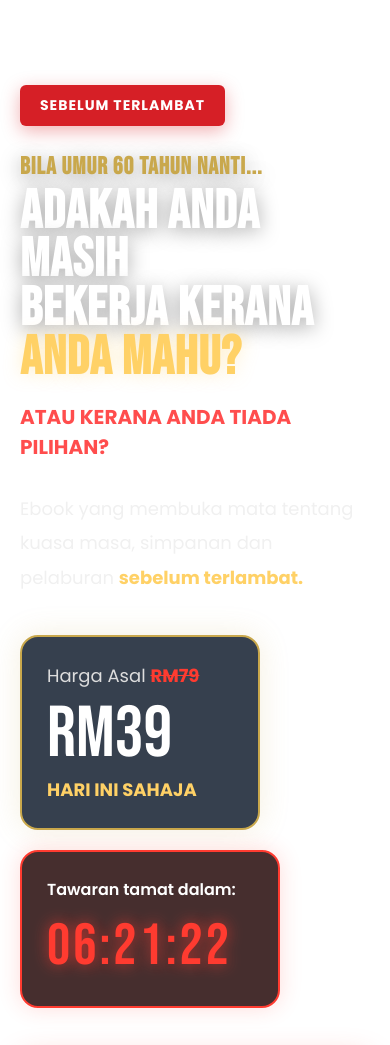
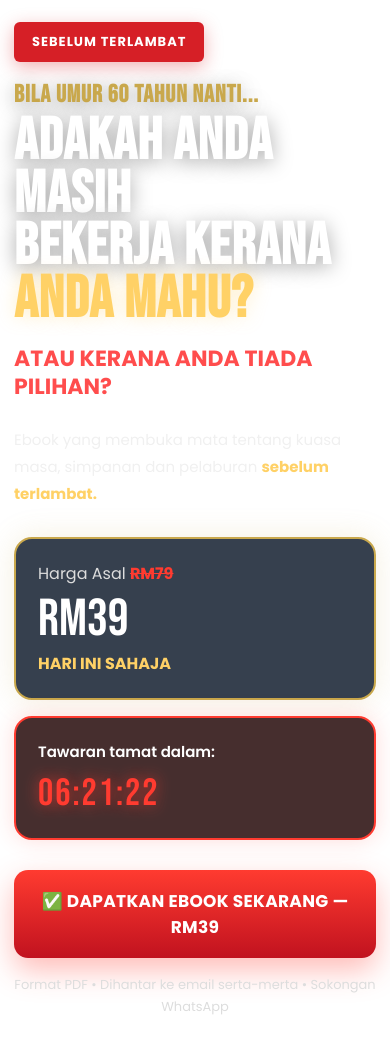
Before and after one commit to nitedragon1984/ebook-sebelum-terlambat, a plain HTML site: page index.html in a window 390 px wide. Shown: the top 1045 px of the page. Drawn offline with Linux system fonts and the light colour scheme.

Commit message:
Refactor CSS styles in index.html
Updated various CSS styles for responsiveness and aesthetics.

````diff
--- a/index.html
+++ b/index.html
@@ -1,4 +1,3 @@
-```html
 <!DOCTYPE html>
 <html lang="en">
 <head>
@@ -10,22 +9,23 @@
 
 <style>
 
-*{
+html,body{
 margin:0;
 padding:0;
-box-sizing:border-box;
+width:100%;
+overflow-x:hidden;
+background:transparent;
+font-family:'Poppins',sans-serif;
+color:white;
 }
 
-body{
-font-family:'Poppins',sans-serif;
-background:transparent;
-color:white;
-overflow-x:hidden;
+*{
+box-sizing:border-box;
 }
 
 .hero-wrapper{
 width:100%;
-padding:60px 20px 80px;
+padding:28px 18px 40px;
 }
 
 .hero-container{
@@ -36,18 +36,18 @@ margin:auto;
 .hero-label{
 display:inline-block;
 background:#d61f26;
-padding:10px 20px;
+padding:10px 18px;
 border-radius:6px;
-font-size:14px;
+font-size:13px;
 font-weight:700;
-margin-bottom:30px;
+margin-bottom:22px;
 letter-spacing:1px;
 box-shadow:0 5px 18px rgba(214,31,38,0.35);
 }
 
 .hero-title{
 font-family:'Bebas Neue',sans-serif;
-font-size:clamp(54px,9vw,110px);
+font-size:clamp(42px,11vw,88px);
 line-height:0.9;
 margin:0;
 max-width:760px;
@@ -56,7 +56,7 @@ text-shadow:0 4px 20px rgba(0,0,0,0.35);
 }
 
 .hero-small{
-font-size:0.45em;
+font-size:0.42em;
 display:block;
 color:#C9A84C;
 margin-bottom:10px;
@@ -68,19 +68,20 @@ text-shadow:0 0 18px rgba(255,209,102,0.35);
 }
 
 .hero-sub{
-font-size:clamp(20px,3vw,30px);
+font-size:clamp(18px,4vw,28px);
 font-weight:700;
 color:#ff4d4d;
-margin-top:20px;
-margin-bottom:30px;
+margin-top:18px;
+margin-bottom:24px;
+line-height:1.3;
 }
 
 .hero-desc{
 max-width:620px;
-font-size:18px;
-line-height:1.9;
+font-size:16px;
+line-height:1.8;
 color:#f0f0f0;
-margin-bottom:40px;
+margin-bottom:30px;
 }
 
 .hero-highlight{
@@ -91,34 +92,34 @@ font-weight:700;
 .hero-flex{
 display:flex;
 flex-wrap:wrap;
-gap:20px;
-margin-bottom:40px;
+gap:16px;
+margin-bottom:30px;
 }
 
 .price-box{
+flex:1 1 260px;
 background:rgba(10,22,40,0.82);
 border:2px solid #C9A84C;
-padding:25px;
+padding:22px;
 border-radius:18px;
-min-width:240px;
 box-shadow:0 0 30px rgba(201,168,76,0.18);
 backdrop-filter:blur(10px);
 }
 
 .timer-box{
+flex:1 1 260px;
 background:rgba(30,0,0,0.82);
 border:2px solid #ff3b30;
-padding:25px;
+padding:22px;
 border-radius:18px;
-min-width:260px;
 box-shadow:0 0 30px rgba(255,59,48,0.25);
 backdrop-filter:blur(10px);
 animation:pulseBox 1.8s infinite;
 }
 
 .old-price{
-font-size:18px;
-margin-bottom:10px;
+font-size:16px;
+margin-bottom:8px;
 color:#dddddd;
 }
 
@@ -130,40 +131,42 @@ font-weight:700;
 
 .price-now{
 font-family:'Bebas Neue',sans-serif;
-font-size:72px;
+font-size:58px;
 line-height:1;
 color:white;
 }
 
 .price-tag{
-font-size:18px;
+font-size:16px;
 font-weight:700;
 color:#FFD166;
 margin-top:5px;
 }
 
 .timer-label{
-font-size:16px;
-margin-bottom:10px;
+font-size:15px;
+margin-bottom:8px;
 font-weight:600;
 color:white;
 }
 
 .timer-value{
 font-family:'Bebas Neue',sans-serif;
-font-size:58px;
-letter-spacing:3px;
+font-size:42px;
+letter-spacing:2px;
 color:#ff3b30;
 text-shadow:0 0 15px rgba(255,59,48,0.7);
 animation:blinkTimer 1s infinite;
 }
 
 .hero-btn{
-display:inline-block;
+display:block;
+width:100%;
+text-align:center;
 background:linear-gradient(180deg,#ff3b30,#c1121f);
-padding:22px 38px;
+padding:20px 26px;
 border-radius:14px;
-font-size:20px;
+font-size:18px;
 font-weight:700;
 color:white;
 text-decoration:none;
@@ -173,20 +176,21 @@ letter-spacing:0.3px;
 }
 
 .hero-btn:hover{
-transform:translateY(-3px) scale(1.03);
+transform:translateY(-3px) scale(1.02);
 box-shadow:0 18px 40px rgba(255,59,48,0.55);
 background:linear-gradient(180deg,#ff5a52,#d61f26);
 }
 
 .hero-btn:active{
-transform:scale(0.97);
+transform:scale(0.98);
 }
 
 .hero-trust{
-margin-top:18px;
-font-size:14px;
+margin-top:16px;
+font-size:13px;
 color:#dddddd;
-line-height:1.8;
+line-height:1.7;
+text-align:center;
 }
 
 @keyframes blinkTimer{
@@ -205,6 +209,39 @@ box-shadow:0 0 38px rgba(255,59,48,0.35);
 100%{
 box-shadow:0 0 20px rgba(255,59,48,0.15);
 }
+}
+
+@media(max-width:768px){
+
+.hero-wrapper{
+padding:22px 14px 35px;
+}
+
+.hero-title{
+font-size:15vw;
+}
+
+.hero-sub{
+font-size:22px;
+}
+
+.hero-desc{
+font-size:15px;
+}
+
+.price-now{
+font-size:52px;
+}
+
+.timer-value{
+font-size:38px;
+}
+
+.hero-btn{
+font-size:17px;
+padding:18px 20px;
+}
+
 }
 
 </style>
````
